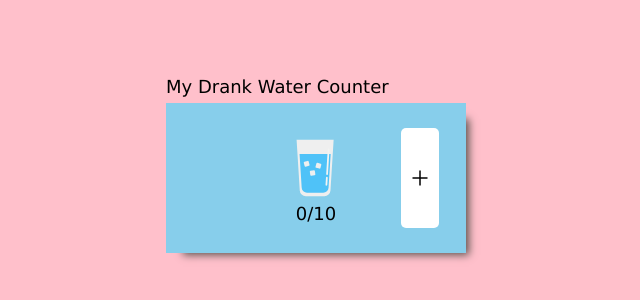
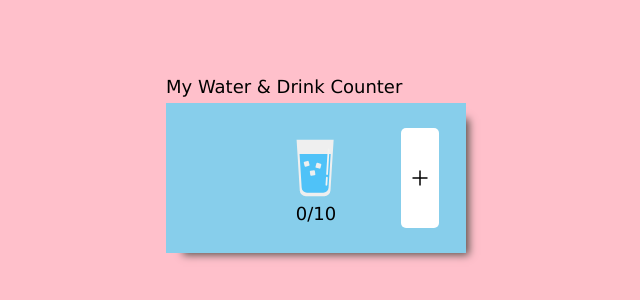
Before and after one commit to yumememooo/counter-water, a React (Create React App) app: page / in a window 1280 px wide. Shown: the part 238-538 px from the top of the page, without its empty margins (324-964 px from the left). Built offline with nearby package versions, Linux system fonts and the light colour scheme; what react-style-reset would draw is missing.

Commit message:
Fix: word

```diff
--- a/src/App.js
+++ b/src/App.js
@@ -7,7 +7,7 @@ import Counter from "./Counter";
 export default function App() {
   return (
     <div className="App">
-      My Drank Water Counter
+      My Water & Drink Counter
       <Counter />
     </div>
   );
```
